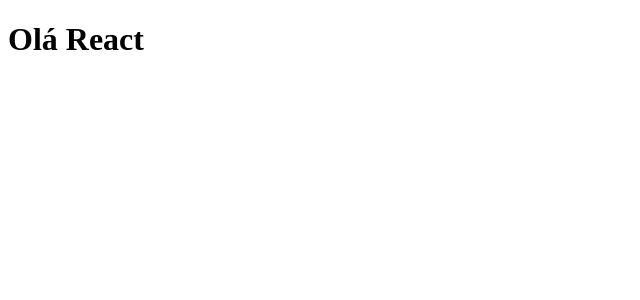
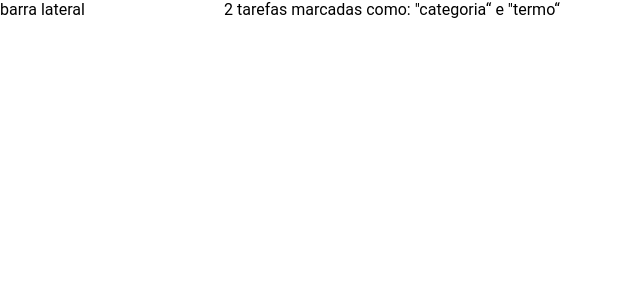
Before and after one commit to bielrocca/ListaDeTarefas, a React (Create React App) app: page / in a window 1280 px wide. Shown: the top 300 px of the page, without its empty margins (0-640 px from the left). Built offline with nearby package versions, Linux system fonts and the light colour scheme.

Commit message:
Ajuste da estrutura inicial do projeto

```diff
--- a/src/App.tsx
+++ b/src/App.tsx
@@ -1,8 +1,16 @@
+import BarraLateral from './containers/BarraLateral'
+import ListaDeTarefas from './containers/ListaDeTarefas'
+import EstiloGlobal, { Container } from './styles'
+
 function App() {
   return (
-    <div className="App">
-      <h1>Olá React</h1>
-    </div>
+    <>
+      <EstiloGlobal />
+      <Container>
+        <BarraLateral />
+        <ListaDeTarefas />
+      </Container>
+    </>
   )
 }
 
--- /dev/null
+++ b/src/containers/BarraLateral/index.tsx
@@ -0,0 +1,3 @@
+const BarraLateral = () => <aside>barra lateral</aside>
+
+export default BarraLateral
--- /dev/null
+++ b/src/containers/ListaDeTarefas/index.tsx
@@ -0,0 +1,7 @@
+const ListaDeTarefas = () => (
+  <main>
+    <p>2 tarefas marcadas como: &quot;categoria&ldquo; e &quot;termo&ldquo;</p>
+  </main>
+)
+
+export default ListaDeTarefas
--- a/src/styles/index.ts
+++ b/src/styles/index.ts
@@ -1,4 +1,4 @@
-import { createGlobalStyle } from 'styled-components'
+import styled, { createGlobalStyle } from 'styled-components'
 
 const EstiloGlobal = createGlobalStyle`
   * {
@@ -9,4 +9,9 @@
   }
 `
 
+export const Container = styled.div`
+  display: grid;
+  grid-template-columns: 224px auto;
+`
+
 export default EstiloGlobal
```
